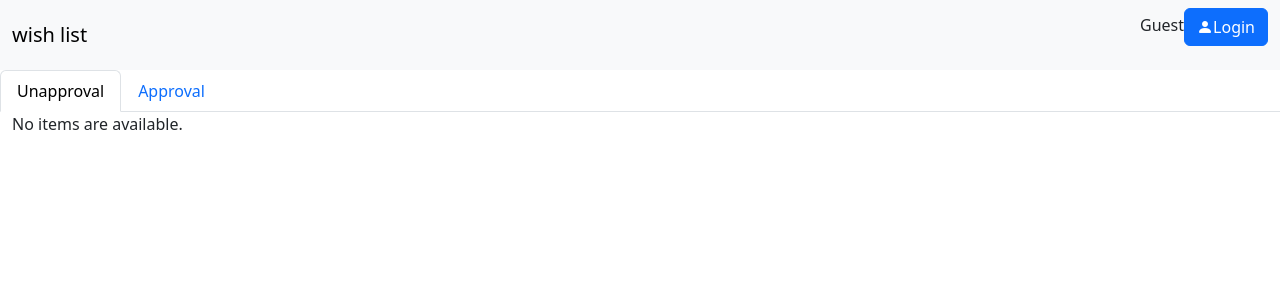
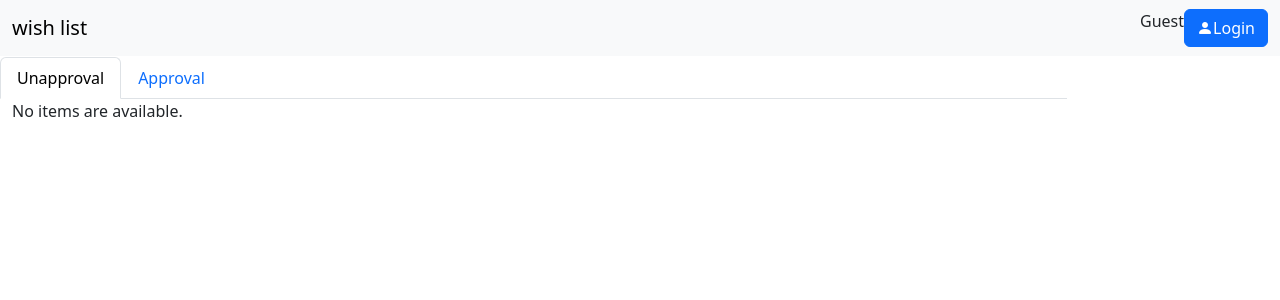
Before and after one commit to yasumichi/DriedPotato, a Django app: page /items/ in a window 1280 px wide. Shown: the top 300 px of the page. Run offline with Django 5.2, Linux system fonts and the light colour scheme; data that the repository does not hold is empty; some libraries are stand-ins or nearby versions.

Commit message:
Adjusted the design.

```diff
--- /dev/null
+++ b/items/static/items/css/wishlist.css
@@ -0,0 +1,38 @@
+#titlebar {
+  position: fixed;
+  top: 0px;
+  width: 100vw;
+  z-index: 1;
+}
+
+#tabbar {
+  position: fixed;
+  top: 57px;
+  width: 100vw;
+  z-index: 1;
+}
+
+#main {
+  position: fixed;
+  top: 99px;
+  max-height: calc(100vh - 100px);
+  overflow: scroll;
+}
+
+.table-sticky thead th {
+  position: sticky;
+  top: 0px;
+  z-index: 1;
+}
+
+#detail-main {
+  position: fixed;
+  top: 57px;
+  max-height: calc(100vh - 100px);
+  overflow: scroll;
+}
+
+#footer {
+  position: fixed;
+  bottom: 0;
+}
--- a/items/templates/items/base.html
+++ b/items/templates/items/base.html
@@ -7,11 +7,12 @@
     <meta charset="utf-8">
     <meta name="viewport" content="width=device-width, initial-scale=1, shrink-to-fit=no">
     <link rel="stylesheet" href="{% static 'items/css/bootstrap.min.css' %}">
+    <link rel="stylesheet" href="{% static 'items/css/wishlist.css' %}">
     <link rel="stylesheet" href="{% static 'items/bootstrap-icons/font/bootstrap-icons.css' %}">
     <title>{% block title %}{% endblock %}</title>
   </head>
   <body>
-      <nav class="navbar navbar-expand-lg bg-body-tertiary">
+      <nav id="titlebar" class="navbar navbar-expand-lg bg-body-tertiary">
         <div class="container-fluid">
 		<a class="navbar-brand">{% trans "wish list" %}</a>
         <div class="d-flex">
@@ -27,7 +28,7 @@
           </form>
 
           {% else %}
-            <p>{% trans 'Guest' %}<a href="/login" class="btn btn-primary"><i class="bi-person-fill"></i>{% trans "Login" %}</a></p>
+          {% trans 'Guest' %}<a href="/login" class="btn btn-primary"><i class="bi-person-fill"></i>{% trans "Login" %}</a>
           {% endif %}
         </div>
         </div>
--- a/items/templates/items/index.html
+++ b/items/templates/items/index.html
@@ -4,13 +4,8 @@
 {% block title %}wish list{% endblock %}
 
 {% block content %}
-{% if user.is_authenticated %}
-<div class="d-flex flex-row">
-  <a href="{% url 'items:create' %}" class="btn btn-primary"><i class="bi-database-add"></i>{% trans "New" %}</a>
-</div>
-{% endif %}
-<div class="row">
-  <ul class="nav nav-tabs">
+<div id="tabbar" class="row">
+  <ul class="nav nav-tabs col-10">
     <li class="nav-item">
       {% if mode|stringformat:"s" == "index" %}
       <a class="nav-link active" href="{% url 'items:index' %}">{% trans "Unapproval" %}</a>
@@ -26,12 +21,15 @@
       {% endif %}
     </li>
   </ul>
+  {% if user.is_authenticated %}
+  <div class="col-2 text-end"><a href="{% url 'items:create' %}" class="btn btn-primary"><i class="bi-database-add"></i>{% trans "New" %}</a></div>
+  {% endif %}
 </div>
-<div class="row">
+<div id="main" class="row">
   {% load humanize %}
   {% load mathfilters %}
   {% if latest_item_list %}
-  <table class="table table-bordered">
+  <table class="table table-bordered table-sticky">
     <thead>
       <tr>
         <th class="field-__str__">{% trans "approval" %}</th>
--- a/items/templates/items/item_create.html
+++ b/items/templates/items/item_create.html
@@ -4,6 +4,7 @@
 {% block title %}{% trans "new item" %} - {% trans "wish list" %}{% endblock %}
 
 {% block content %}
+<div id="detail-main">
 <form method="post">
 	{% csrf_token %}
 	{{ form.non_field_errors }}
@@ -18,10 +19,14 @@
         <button type="submit" class="btn btn-primary"><i class="bi-send"></i>{% trans "Send" %}</button>
         {% if item %}
         <a href="{% url 'items:detail' pk=item.pk %}" class="btn btn-outline-primary">{% trans "Cancel" %}</a>
+        {% else %}
+        <a href="{% url 'items:index' %}" class="btn btn-outline-primary">{% trans "Cancel" %}</a>
         {% endif %}
 	</div>
 </form>
+</div>
 <hr>
 <div><a href="{% url 'items:index' %}">{% trans "index" %}</a>
 
+
 {% endblock %}
--- a/items/templates/items/item_delete.html
+++ b/items/templates/items/item_delete.html
@@ -6,6 +6,7 @@
 {% block content %}
 {% load humanize %}
 {% load mathfilters %}
+<div id="detail-main">
 <div class="alert alert-danger">{% blocktranslate with name=object.item_name %}Will You delete "{{ name }}"?{% endblocktranslate %}</div>
 <div class="col-6">
 <table class="table table-bordered">
@@ -44,5 +45,6 @@
 </form>
 <a href="{% url 'items:detail' pk=item.pk %}" class="btn btn-outline-primary">{% trans "Cancel" %}</a>
 </div>
+</div>
 
 {% endblock %}
```
Also changed, not shown: items/templates/items/detail.html (+5 -4 lines). Lines whose indentation alone changed are shown as unchanged.
